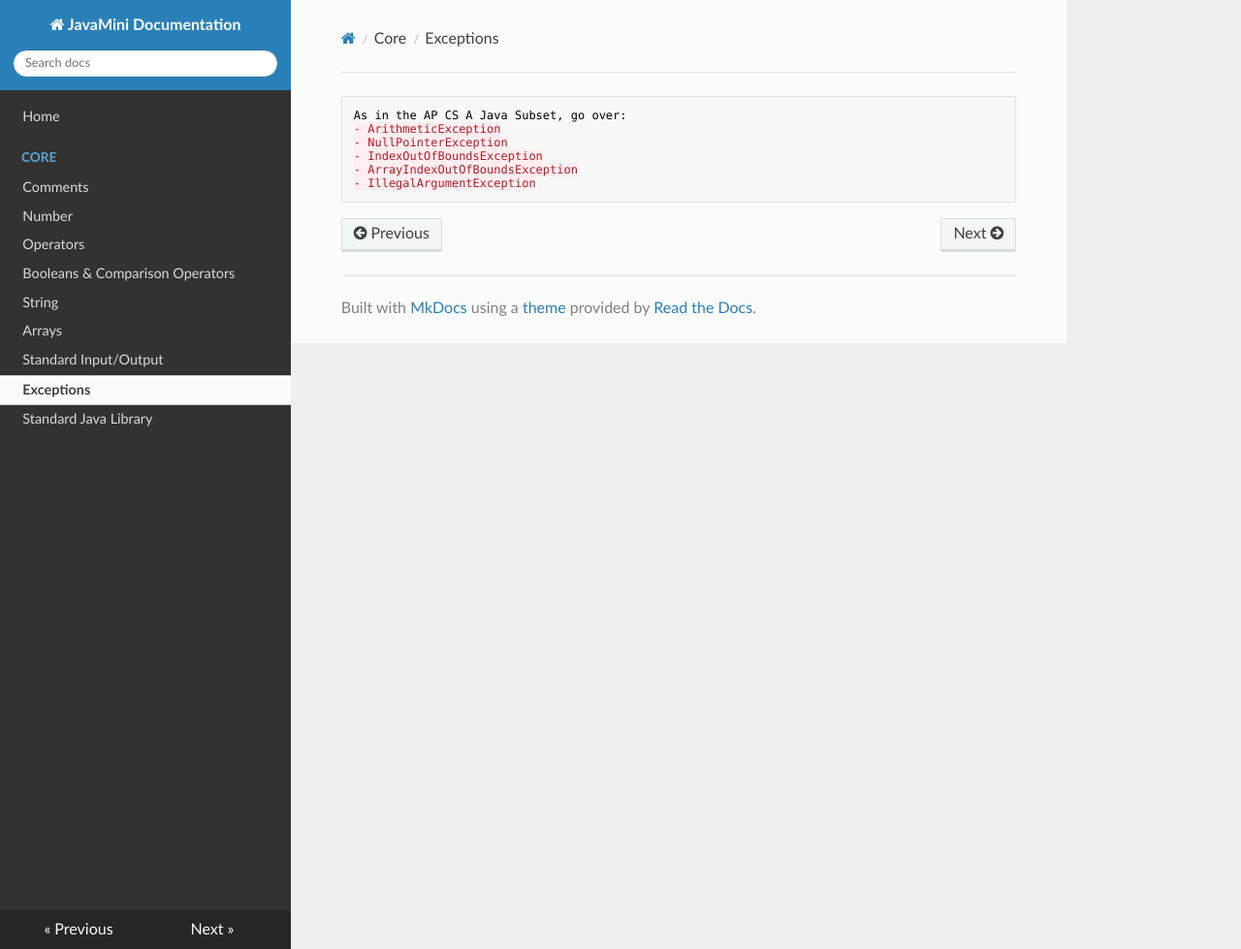
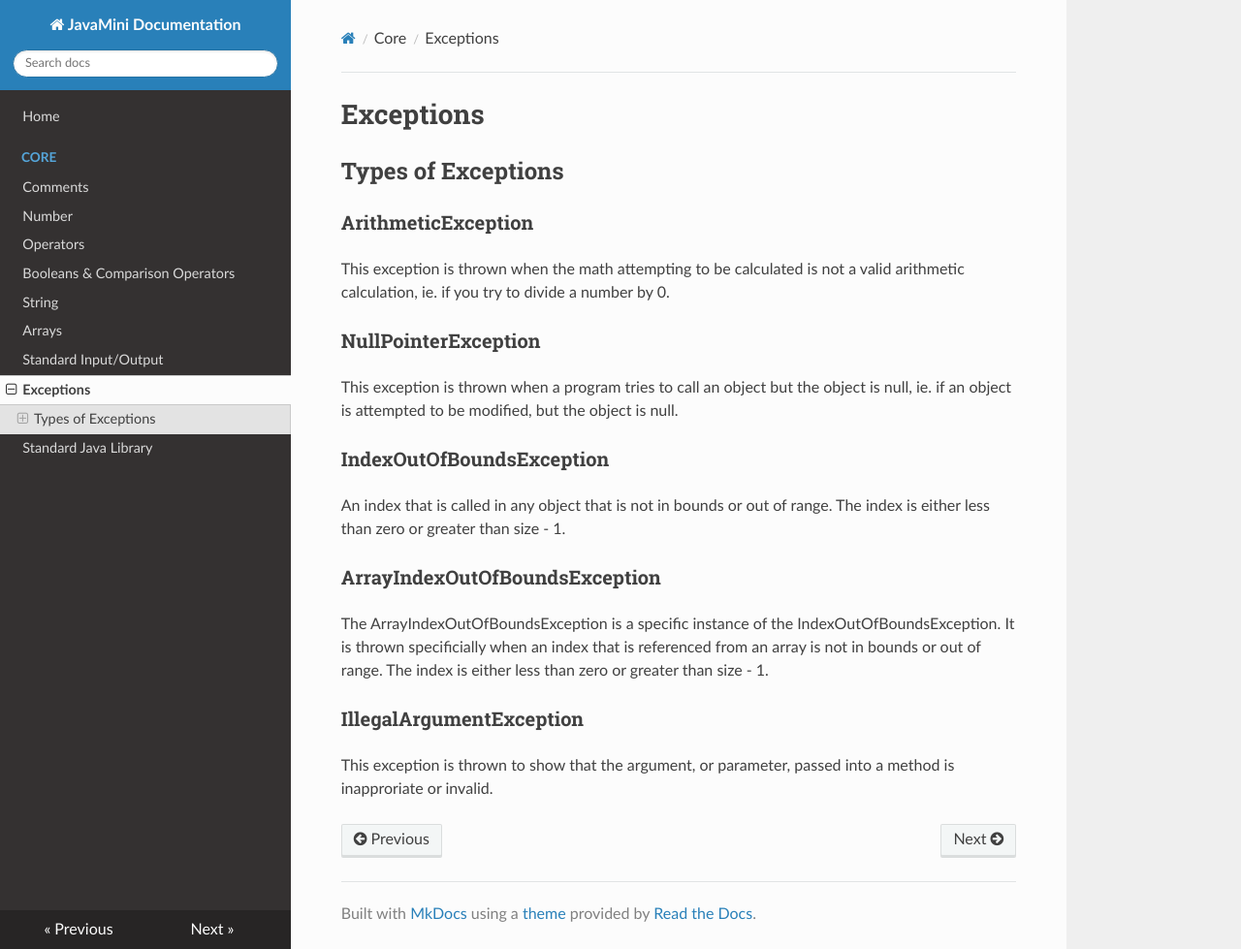
Before and after one commit to bofeng/javamini-doc, an MkDocs documentation site: the page built from doc/core/exceptions.md, in a window 1280 px wide and 979 px high. Shown: the whole window at 97% size. Built offline with MkDocs 1.6.1, drawn with Linux system fonts in a browser that asks for light colours; nearby versions of some CDN libraries; old or Windows-style settings are respelled for this version of MkDocs.

Commit message:
Started exceptions - basic information , no examples yet

````diff
--- a/doc/core/exceptions.md
+++ b/doc/core/exceptions.md
@@ -1,9 +1,17 @@
-todo:
-```
-As in the AP CS A Java Subset, go over:
-- ArithmeticException
-- NullPointerException
-- IndexOutOfBoundsException
-- ArrayIndexOutOfBoundsException
-- IllegalArgumentException
-```
+#Exceptions
+
+##Types of Exceptions
+###ArithmeticException
+This exception is thrown when the math attempting to be calculated is not a valid arithmetic calculation, ie. if you try to divide a number by 0.
+
+###NullPointerException
+This exception is thrown when a program tries to call an object but the object is null, ie. if an object is attempted to be modified, but the object is null.
+
+###IndexOutOfBoundsException
+An index that is called in any object that is not in bounds or out of range. The index is either less than zero or greater than size - 1.
+
+###ArrayIndexOutOfBoundsException
+The ArrayIndexOutOfBoundsException is a specific instance of the IndexOutOfBoundsException. It is thrown specificially when an index that is referenced from an array is not in bounds or out of range. The index is either less than zero or greater than size - 1.
+
+###IllegalArgumentException
+This exception is thrown to show that the argument, or parameter, passed into a method is inapproriate or invalid.
````
